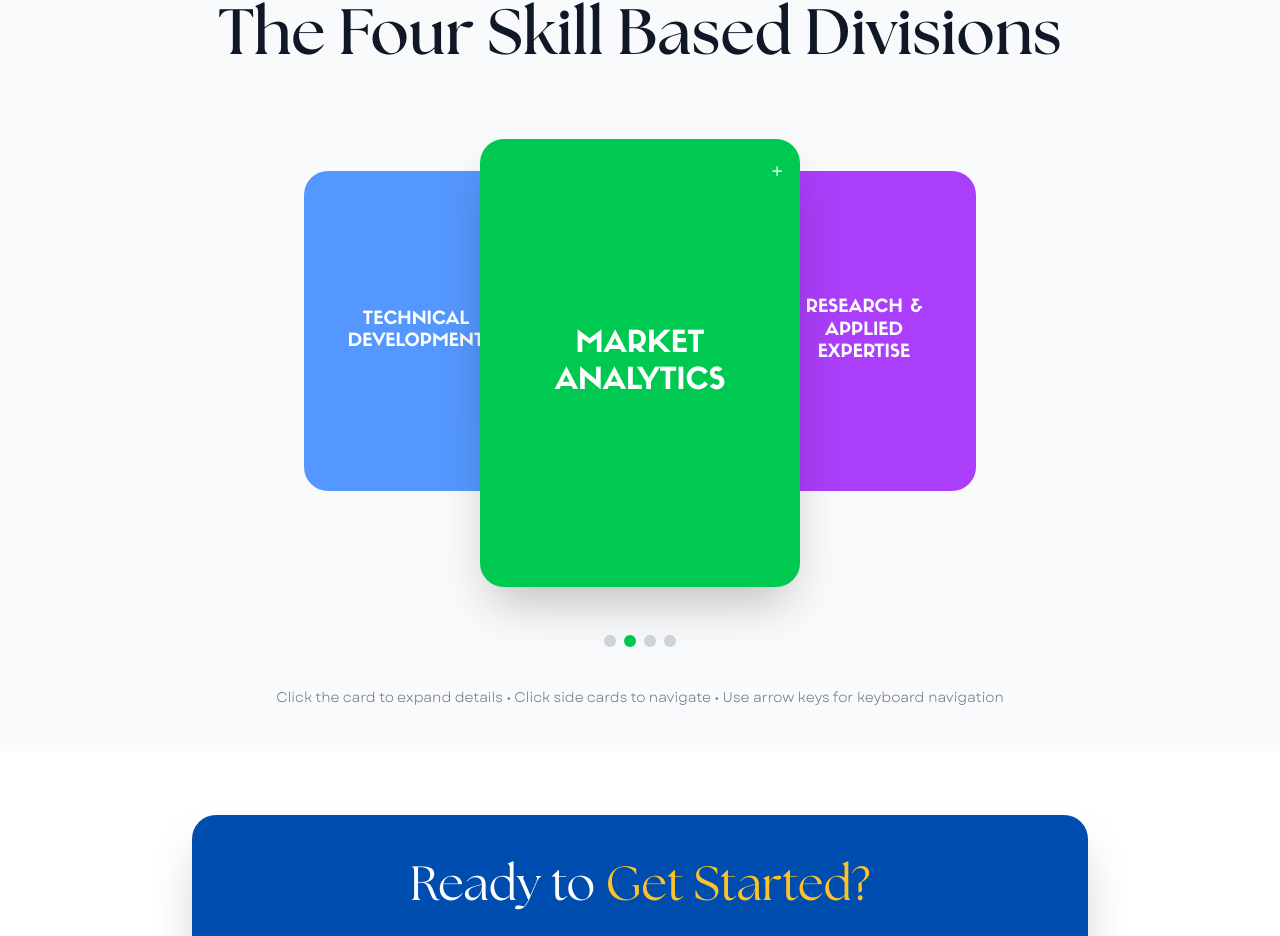
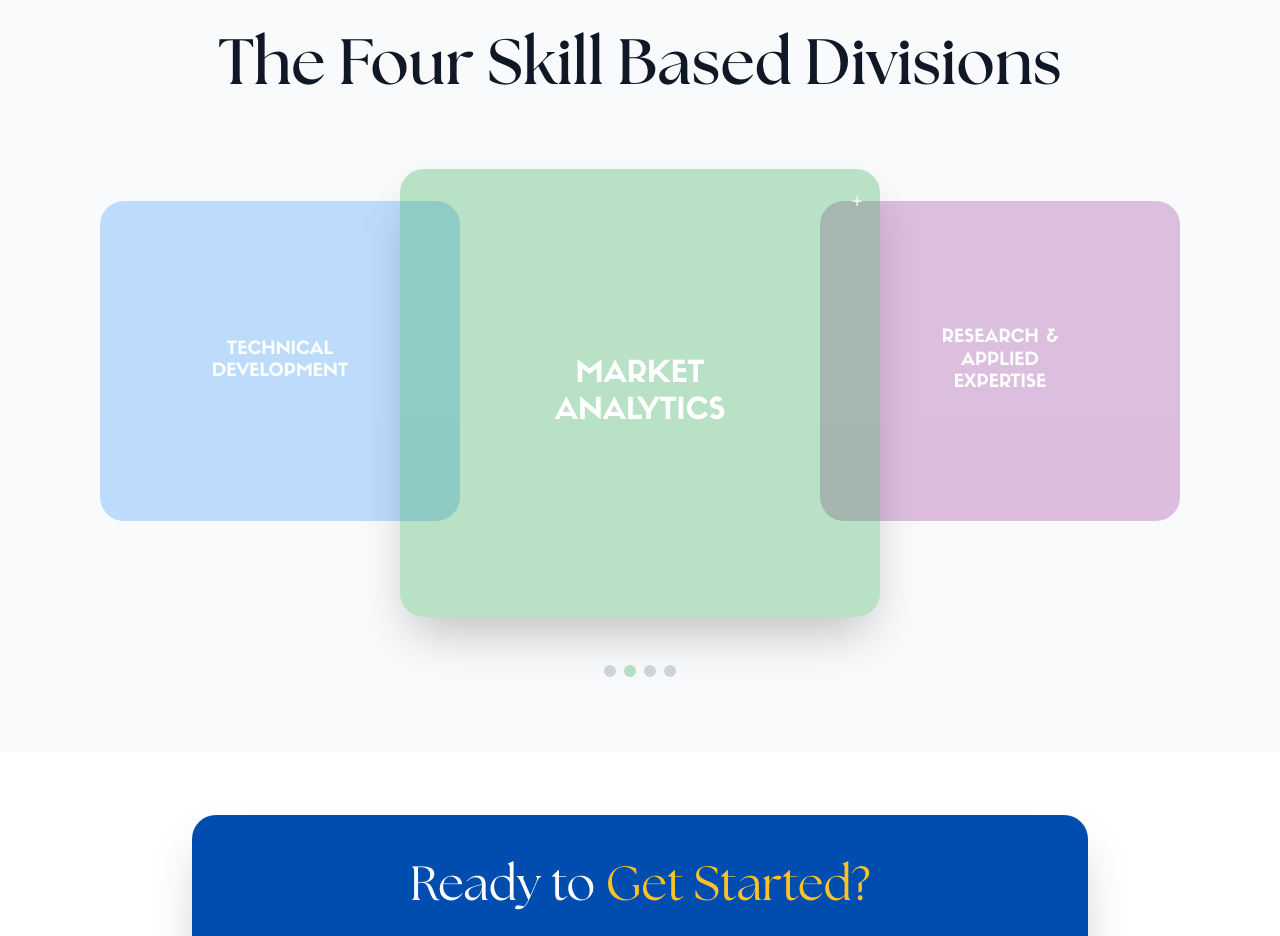
Before and after one commit to Technovation-Society/r101-2025, a Next.js app: page / in a window 1280 px wide. Shown: the part 849-1785 px from the top of the page. Built offline with nearby package versions, Linux system fonts and the light colour scheme.

Commit message:
Expanding prev and next divisions, added alpha colors

```diff
--- a/components/Divisions.tsx
+++ b/components/Divisions.tsx
@@ -19,7 +19,7 @@ const divisions: Division[] = [
   {
     id: 'technical',
     name: 'TECHNICAL\nDEVELOPMENT',
-    color: 'bg-blue-500',
+    color: "rgba(0, 123, 255, 0.3)", // blue
     description: 'Builds functional prototypes, apps, and tech solutions',
     items: [
       {
@@ -31,7 +31,7 @@ const divisions: Division[] = [
   {
     id: 'market',
     name: 'MARKET\nANALYTICS',
-    color: 'bg-green-500',
+    color: "rgba(38, 167, 69, 0.3)", // green
     description: 'Drives visibility, user engagement, and monetization strategies for projects',
     items: [
       {
@@ -51,7 +51,7 @@ const divisions: Division[] = [
   {
     id: 'research',
     name: 'RESEARCH &\nAPPLIED\nEXPERTISE',
-    color: 'bg-purple-600',
+    color: "rgba(128, 0, 128, 0.3)", // purple
     description: 'Ensures solutions are grounded in real-world needs and validated by data/domain expertise',
     items: [
       {
@@ -75,7 +75,7 @@ const divisions: Division[] = [
   {
     id: 'visual',
     name: 'VISUAL\nDESIGN',
-    color: 'bg-pink-500',
+    color: "rgba(255, 42, 146, 0.6)", // pink
     description: 'Designs branding, user experiences, visuals and storytelling',
     items: [
       {
@@ -243,29 +243,32 @@ const getCardStyles = (cardId: string, baseOffset: number) => {
 
 if (currentOffset === -1) {
   // Left card
-    positionClass = 'left-1/2 transform -translate-x-[150%] translate-y-8';
-    sizeClass = 'w-56 h-80'; // bigger side card
-    opacityClass = 'opacity-80';
-    zIndexClass = 'z-5';
-    shadowClass = '';
-    fontSize = 'text-lg'; // bigger font
+  positionClass =
+    "left-1/2 transform -translate-x-[110%] sm:-translate-x-[150%] translate-y-8";
+  sizeClass = "w-90 h-80"; // bigger side card
+  opacityClass = "opacity-80";
+  zIndexClass = "z-5";
+  shadowClass = "";
+  fontSize = "text-lg"; // bigger font
 } else if (currentOffset === 0) {
   // Center card
-    positionClass = 'left-1/2 transform -translate-x-1/2';
-    sizeClass = 'w-80 h-[28rem]'; // extra big center card
-    opacityClass = 'opacity-100';
-    zIndexClass = 'z-10';
-    shadowClass = 'shadow-2xl';
-    fontSize = 'text-3xl'; // extra big font
+  positionClass = "left-1/2 transform -translate-x-1/2";
+  sizeClass = "w-80 sm:w-120 h-[28rem]"; // 80 on small, 120 on larger screens
+  opacityClass = "opacity-100";
+  zIndexClass = "z-10";
+  shadowClass = "shadow-2xl";
+  fontSize = "text-2xl sm:text-3xl"; // smaller text on mobile
 } else if (currentOffset === 1) {
   // Right card
-    positionClass = 'left-1/2 transform translate-x-[50%] translate-y-8';
-    sizeClass = 'w-56 h-80'; // bigger side card
-    opacityClass = 'opacity-80';
-    zIndexClass = 'z-5';
-    shadowClass = '';
-    fontSize = 'text-lg'; // bigger font
-  } else {
+  positionClass =
+    "left-1/2 transform translate-x-[10%] sm:translate-x-[50%] translate-y-8";
+  sizeClass = "w-90 h-80"; // bigger side card
+  opacityClass = "opacity-80";
+  zIndexClass = "z-5";
+  shadowClass = "";
+  fontSize = "text-lg"; // bigger font
+}
+else {
     return {
       positionClass: 'left-1/2 transform -translate-x-1/2 translate-y-8',
       sizeClass: 'w-56 h-80',
@@ -335,7 +338,8 @@ const getCardStyles = (cardId: string, baseOffset: number) => {
           return (
               <div
                 key={division.id}
-              className={`absolute top-0 ${styles.positionClass} ${styles.sizeClass} ${styles.opacityClass} ${styles.zIndexClass} ${styles.shadowClass} ${division.color} rounded-3xl cursor-pointer transition-all duration-700 ease-out hover:scale-105`}
+                className={`absolute top-0 ${styles.positionClass} ${styles.sizeClass} ${styles.opacityClass} ${styles.zIndexClass} ${styles.shadowClass} rounded-3xl cursor-pointer transition-all duration-700 ease-out hover:scale-105`}
+                style={{ backgroundColor: division.color }}
                 onClick={clickHandler}
               >
               {styles.isCenter && (
@@ -356,13 +360,16 @@ const getCardStyles = (cardId: string, baseOffset: number) => {
 
       {/* Cycle Indicator */}
       <div className="flex space-x-2 mt-8">
-        {divisions.map((_, index) => (
+        {divisions.map((division, index) => (
           <button
             key={index}
             onClick={() => handleManualNavigation(index)}
-            className={`w-3 h-3 rounded-full transition-all duration-300 ${
-              index === currentIndex ? divisions[currentIndex].color.replace('bg-', 'bg-') : 'bg-gray-300'
-            }`}
+            className="w-3 h-3 rounded-full transition-all duration-300"
+            style={{
+              backgroundColor: index === currentIndex
+                ? division.color // ✅ use the RGBA color of that division
+                : "rgba(209, 213, 219, 1)", // Tailwind gray-300 equivalent
+            }}
           />
         ))}
       </div>
@@ -376,7 +383,7 @@ const getCardStyles = (cardId: string, baseOffset: number) => {
       <div className="bg-white rounded-2xl shadow-lg p-8 mx-4">
         <div className="text-center mb-8">
           {/* Top border */}
-          <div className={`w-full h-1 ${currentDivision.color} mb-6`}></div>
+          <div className="w-full h-1 mb-6"style={{ backgroundColor: currentDivision.color }}></div>
 
           <p
             className="font-garet text-gray-700 leading-relaxed"
@@ -392,8 +399,9 @@ const getCardStyles = (cardId: string, baseOffset: number) => {
               <div className="flex items-start">
                 {/* Custom bullet */}
                 <div
-                  className={`mr-4 mt-1 flex-shrink-0 w-4 h-4 ${currentDivision.color}`}
+                  className="mr-4 mt-1 flex-shrink-0 w-4 h-4"
                   style={{
+                    backgroundColor: currentDivision.color, // ✅ RGBA applied here
                     WebkitMaskImage: `url(${bullet_point.src})`,
                     WebkitMaskRepeat: "no-repeat",
                     WebkitMaskPosition: "center",
@@ -408,13 +416,13 @@ const getCardStyles = (cardId: string, baseOffset: number) => {
                 <div>
                   <h4
                     className="font-seasons text-gray-900 mb-2"
-                    style={{ fontSize: '24px' }}
+                    style={{ fontSize: "24px" }}
                   >
                     {item.title}
                   </h4>
                   <p
                     className="font-garet text-gray-700 leading-relaxed"
-                    style={{ fontSize: '16px' }}
+                    style={{ fontSize: "16px" }}
                   >
                     {item.description}
                   </p>
@@ -424,17 +432,18 @@ const getCardStyles = (cardId: string, baseOffset: number) => {
           ))}
         </div>
 
+
         {/* Bottom border */}
-        <div className={`w-full h-1 ${currentDivision.color} mt-8`}></div>
+        <div className="w-full h-1 mt-8" style={{ backgroundColor: currentDivision.color }}></div>
       </div>
     </div>
 
 
       {/* Instructions */}
-      <br />
+      {/* <br />
       <p className="text-gray-500 text-sm mt-4 text-center">
         Click the card to expand details • Click side cards to navigate • Use arrow keys for keyboard navigation
-      </p>
+      </p> */}
     </section>
   );
 }
```
Lines whose indentation alone changed are shown as unchanged.
